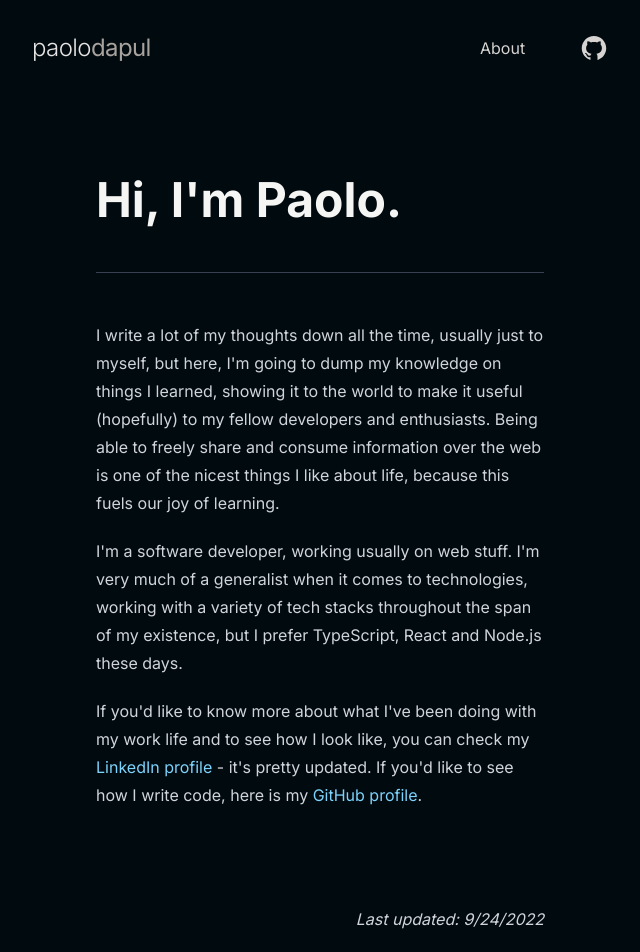
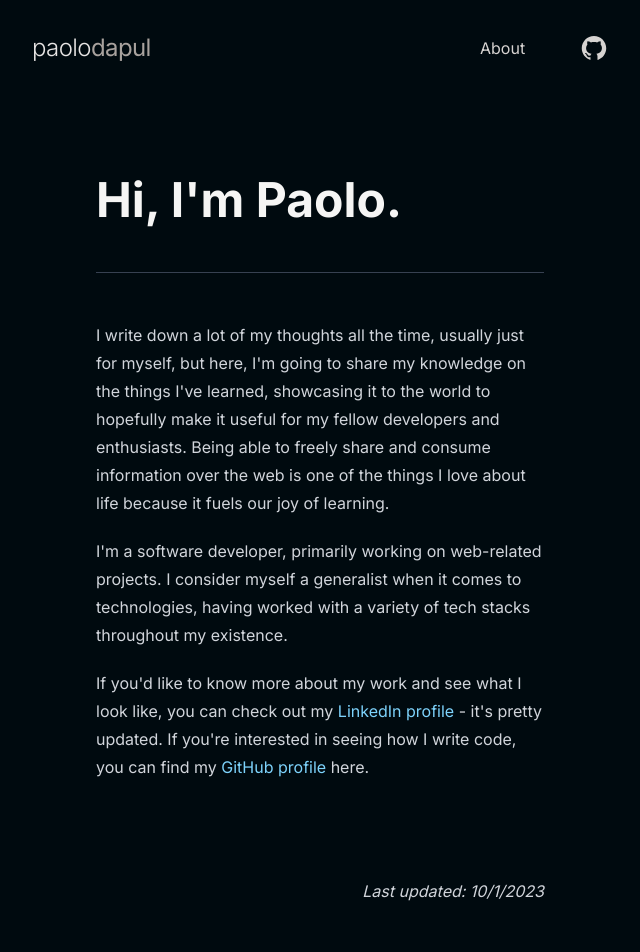
Before and after one commit to paolodapul/paolodapuldotnet, a Next.js app: page /about in a window 1280 px wide. Shown: the top 952 px of the page, without its empty margins (320-960 px from the left). Built offline with nearby package versions, Linux system fonts and the light colour scheme.

Commit message:
Update about page

```diff
--- a/pages/about.js
+++ b/pages/about.js
@@ -3,10 +3,10 @@ export default function About() {
     <div className="prose prose-invert">
       <h1 className="text-5xl text-stone-100">{`Hi, I'm Paolo.`}</h1>
       <hr />
-      <p>{`I write a lot of my thoughts down all the time, usually just to myself, but here, I'm going to dump my knowledge on things I learned, showing it to the world to make it useful (hopefully) to my fellow developers and enthusiasts. Being able to freely share and consume information over the web is one of the nicest things I like about life, because this fuels our joy of learning.`}</p>
-      <p>{`I'm a software developer, working usually on web stuff. I'm very much of a generalist when it comes to technologies, working with a variety of tech stacks throughout the span of my existence, but I prefer TypeScript, React and Node.js these days.`}</p>
+      <p>{`I write down a lot of my thoughts all the time, usually just for myself, but here, I'm going to share my knowledge on the things I've learned, showcasing it to the world to hopefully make it useful for my fellow developers and enthusiasts. Being able to freely share and consume information over the web is one of the things I love about life because it fuels our joy of learning.`}</p>
+      <p>{`I'm a software developer, primarily working on web-related projects. I consider myself a generalist when it comes to technologies, having worked with a variety of tech stacks throughout my existence.`}</p>
       <p>
-        {`If you'd like to know more about what I've been doing with my work life and to see how I look like, you can check my`}{' '}
+        {`If you'd like to know more about my work and see what I look like, you can check out my`}{' '}
         <a
           className="no-underline text-sky-300"
           target="_blank"
@@ -15,7 +15,7 @@ export default function About() {
         >
           LinkedIn profile
         </a>{' '}
-        {`- it's pretty updated. If you'd like to see how I write code, here is my `}
+        {`- it's pretty updated. If you're interested in seeing how I write code, you can find my `}
         <a
           className="no-underline text-sky-300"
           target="_blank"
@@ -24,14 +24,14 @@ export default function About() {
         >
           GitHub profile
         </a>
-        .
+        {` here.`}
       </p>
       <div className="text-right mt-24">
         <em>
-          Last updated: {new Date('9/24/2022').toLocaleDateString('en-PH')}
+          Last updated: {new Date('10/01/2023').toLocaleDateString('en-PH')}
         </em>
       </div>
       <hr />
     </div>
-  )
+  );
 }
```
